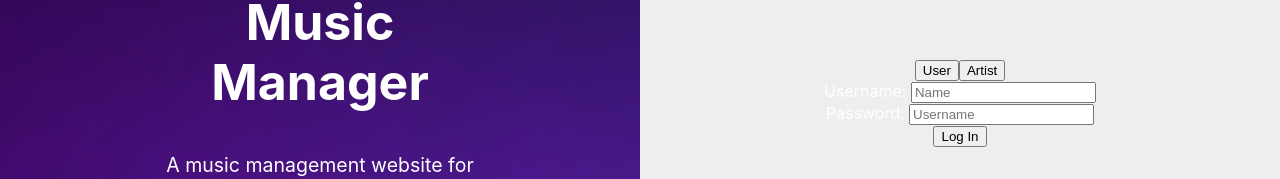
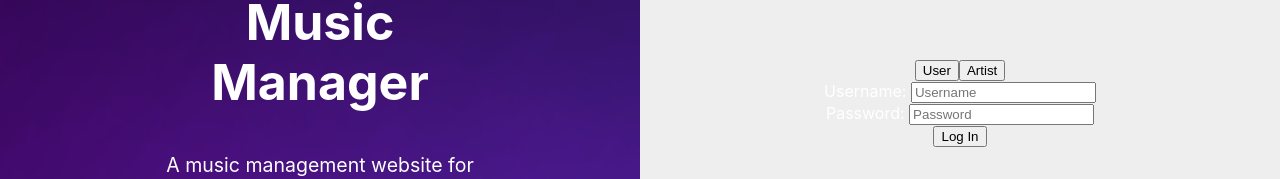
Before and after one commit to liangtam/Melodex, a React (Create React App) app in the folder frontend/: page /loginPage in a window 1280 px wide. Shown: the part 307-486 px from the top of the page. Built offline with nearby package versions, Linux system fonts and the light colour scheme.

Commit message:
update listener login form

```diff
--- a/frontend/src/components/ListenerLogInForm.js
+++ b/frontend/src/components/ListenerLogInForm.js
@@ -2,14 +2,17 @@ import { useState, useEffect } from "react";
 import styles from "./ListenerLogInForm.module.css";
 
 const ListenerLogInForm = () => {
-
-    return (
-        <div className={styles.form}>
-        <label>Username: <input type="text" placeholder="Name"></input></label>
-        <label>Password: <input type="text" placeholder="Username"></input></label>
-        <button>Log In</button>
+  return (
+    <div className={styles.form}>
+      <label>
+        Username: <input type="text" placeholder="Username"></input>
+      </label>
+      <label>
+        Password: <input type="text" placeholder="Password"></input>
+      </label>
+      <button>Log In</button>
     </div>
-    )
-}
+  );
+};
 
 export default ListenerLogInForm;
```
